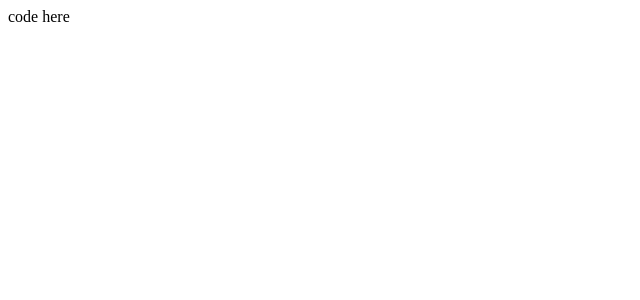
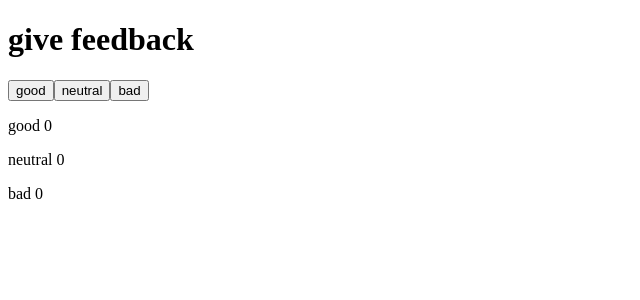
Before and after one commit to jimmy-zx/fullstackopen, a React (Create React App) app in the folder part1/unicafe/: page / in a window 1280 px wide. Shown: the top 300 px of the page, without its empty margins (0-640 px from the left). Built offline with nearby package versions, Linux system fonts and the light colour scheme.

Commit message:
Finished 1.6

```diff
--- a/part1/unicafe/src/App.js
+++ b/part1/unicafe/src/App.js
@@ -1,4 +1,14 @@
 import { useState } from 'react'
+
+const Stats = (props) => {
+    return (
+        <>
+            <p>good {props.good}</p>
+            <p>neutral {props.neutral}</p>
+            <p>bad {props.bad}</p>
+        </>
+    )
+}
 
 const App = () => {
     // save clicks of each button to its own state
@@ -8,7 +18,11 @@
 
     return (
         <div>
-            code here
+            <h1>give feedback</h1>
+            <button onClick={() => setGood(good + 1)}>good</button>
+            <button onClick={() => setNeutral(neutral + 1)}>neutral</button>
+            <button onClick={() => setBad(bad + 1)}>bad</button>
+            <Stats good={good} neutral={neutral} bad={bad} />
         </div>
     )
 }
```
